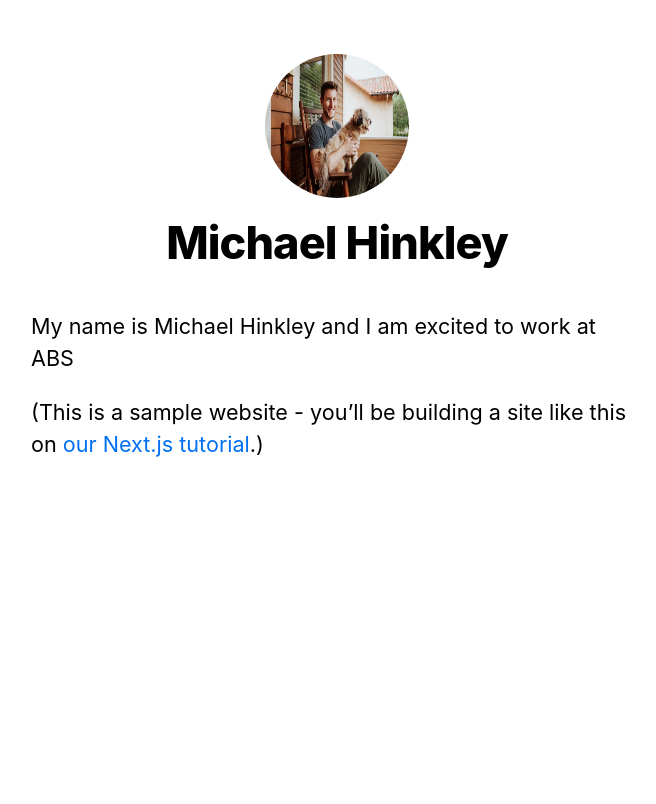
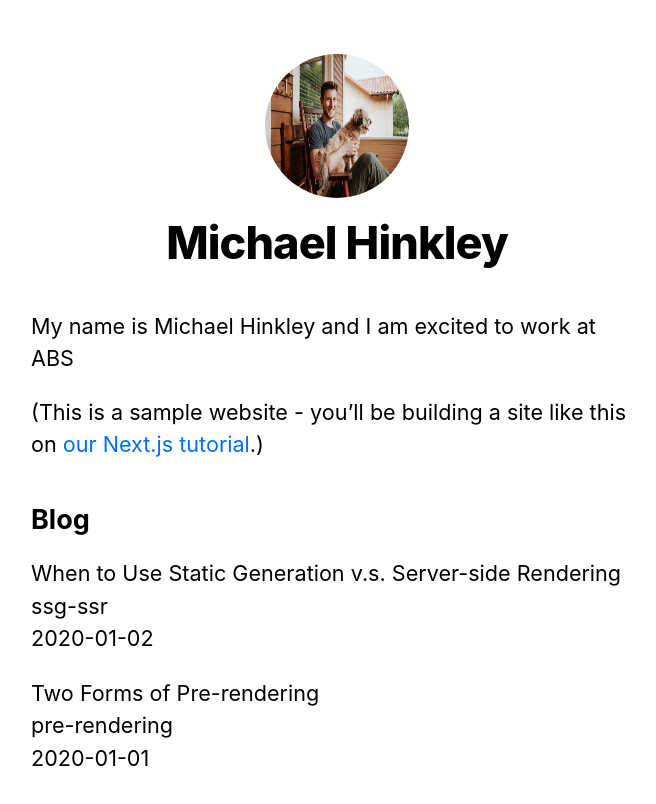
Before and after one commit to hinkley-dev/nextjs-abs, a Next.js app: page / in a window 1280 px wide. Shown: the top 804 px of the page, without its empty margins (303-959 px from the left). Built offline with nearby package versions, Linux system fonts and the light colour scheme.

Commit message:
implement getStaticProps to load the blog post data

```diff
--- a/pages/index.js
+++ b/pages/index.js
@@ -1,11 +1,28 @@
 import Head from 'next/head'
 import Layout, { siteTitle } from '../components/layout'
 import utilStyles from '../styles/utils.module.css'
+import { getSortedPostsData } from '../lib/posts'
+
+/**
+ * Get the static data required for the Home page.
+ * The return of this is the input props to Home.
+ * Ran at build time in prod.
+ */
+export async function getStaticProps()
+{
+  const allPostsData = getSortedPostsData()
+  return {
+    props: {
+      allPostsData
+    }
+  }
+}
+
 
 /**
  * Home page with the route '/'. Contains links to all other pages.
  */
-export default function Home()
+export default function Home({ allPostsData })
 {
   return (
     <Layout home>
@@ -19,6 +36,20 @@ export default function Home()
           <a href="https://nextjs.org/learn">our Next.js tutorial</a>.)
         </p>
       </section>
+      <section className={`${utilStyles.headingMd} ${utilStyles.padding1px}`}>
+        <h2 className={utilStyles.headingLg}>Blog</h2>
+        <ul className={utilStyles.list}>
+          {allPostsData.map(({ id, date, title }) => (
+            <li className={utilStyles.listItem} key={id}>
+              {title}
+              <br />
+              {id}
+              <br />
+              {date}
+            </li>
+          ))}
+        </ul>
+      </section>
     </Layout>
   )
 }
```
